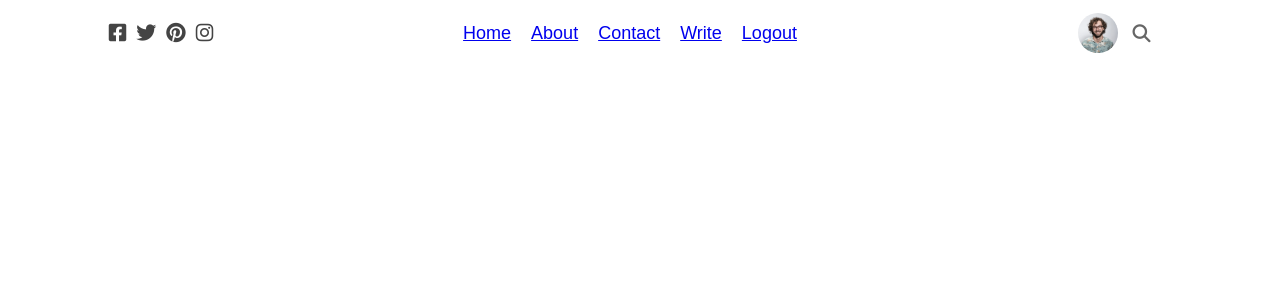
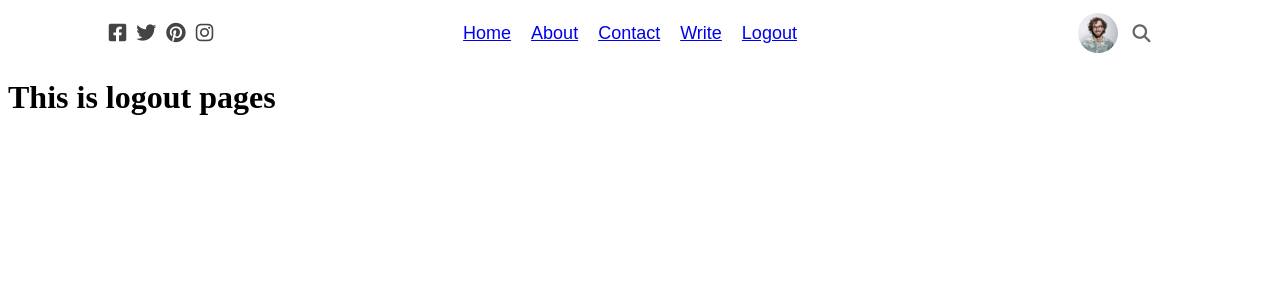
Before and after one commit to 22sayantan/React-Blog, a React (Vite) app: page /logout in a window 1280 px wide. Shown: the top 300 px of the page. Built offline with nearby package versions, Linux system fonts and the light colour scheme.

Commit message:
logout page add

```diff
--- a/src/App.jsx
+++ b/src/App.jsx
@@ -11,6 +11,7 @@ import NavBar from "./components/navBar/NavBar";
 import { BrowserRouter, Routes, Route } from "react-router-dom";
 import About from "./pages/about/About";
 import Contact from "./pages/contact/Contact";
+import LogOut from "./pages/logout/LogOut";
 
 function App() {
   return (
@@ -28,6 +29,7 @@ function App() {
           <Route path="/singlepost" element={<SinglePost />} />
           <Route path="/about" element={<About/>}/>
           <Route path="/contact" element={<Contact/>}/>
+          <Route path="/logout" element={<LogOut/>}/>
         </Routes>
       </BrowserRouter>
     </>
--- /dev/null
+++ b/src/pages/logout/LogOut.jsx
@@ -0,0 +1,10 @@
+
+function LogOut() {
+  return (
+    <>
+      <h1>This is logout pages</h1>
+    </>
+  )
+}
+
+export default LogOut
```
